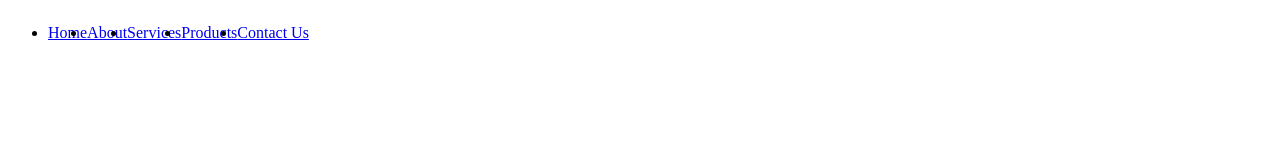
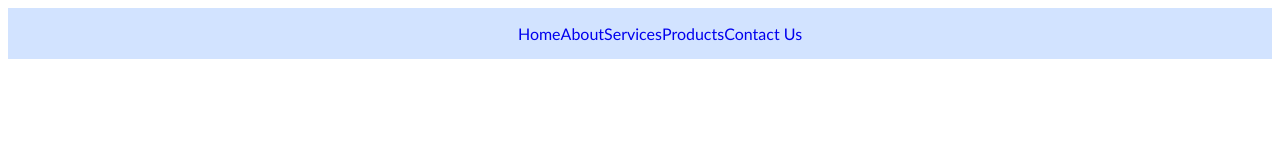
Before and after one commit to BSGreaves/internavbar, a plain HTML site: page index.html in a window 1280 px wide. Drawn offline with Linux system fonts and the light colour scheme.

Commit message:
Did a bit more

```diff
--- a/index.html
+++ b/index.html
@@ -5,6 +5,7 @@ When the user clicks on one of the links, the element that contains the link sho
 <!DOCTYPE html>
 <html>
 <head>
+	<meta charset="utf-8">
 	<title>Interactive Nav Bar Exercise</title>
 	<link rel="stylesheet" type="text/css" href="main.css">
 </head>
--- a/main.css
+++ b/main.css
@@ -1,9 +1,26 @@
-nav ul {
+body {
+	font-family: Futura, Trebuchet MS, Arial, sans-serif;
+}
+
+nav {
+	justify-content: space-around;
 	display: inline-flex;
 	flex-flow: row nowrap;
-	justify-content: space-around;
+	background-color: #D2E3FF;
+	width: 100%;
 }
 
-li {
+nav ul {
+	justify-content: space-around;
+	display: inline-flex;
+	flex-flow: row nowrap;
+
+}
+
+nav ul li {
+	list-style: none;
+}
+
+nav ul li a {
 	text-decoration: none;
 }
```
